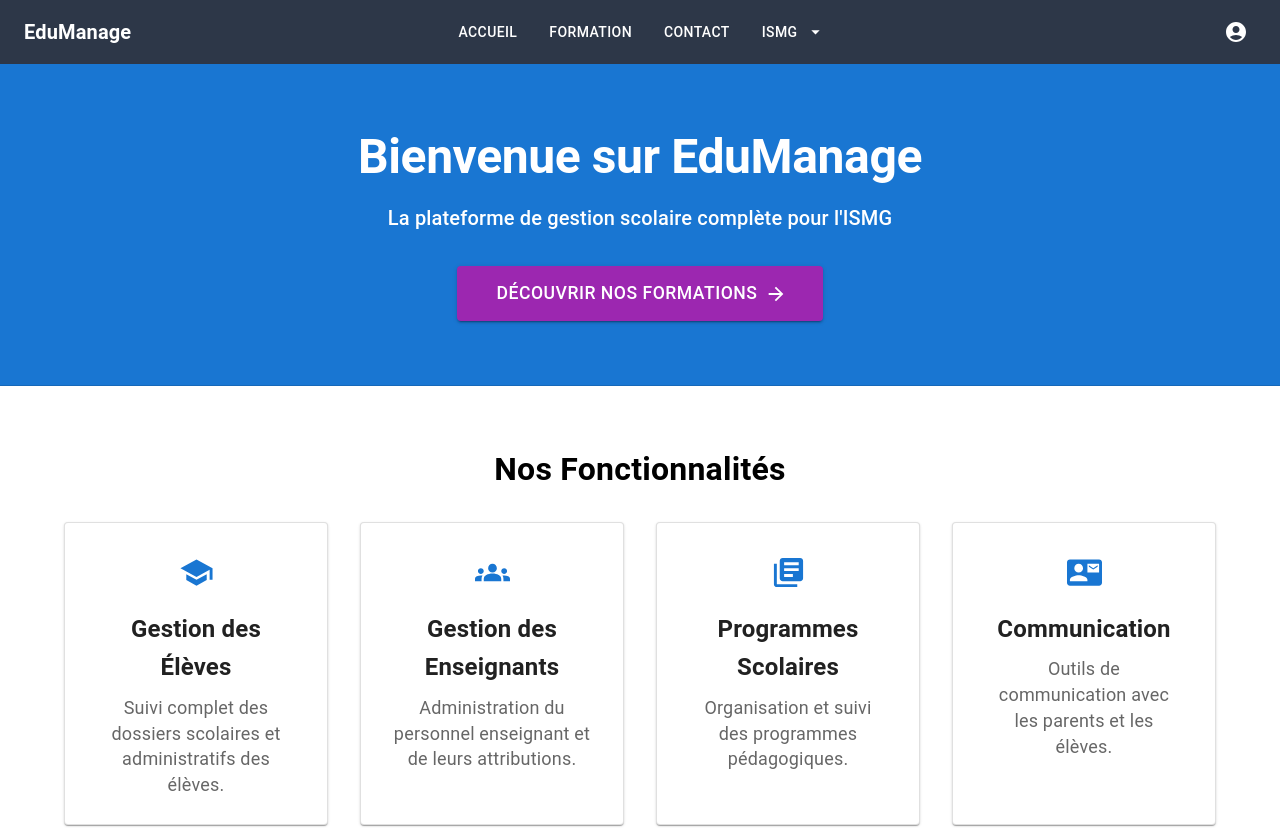
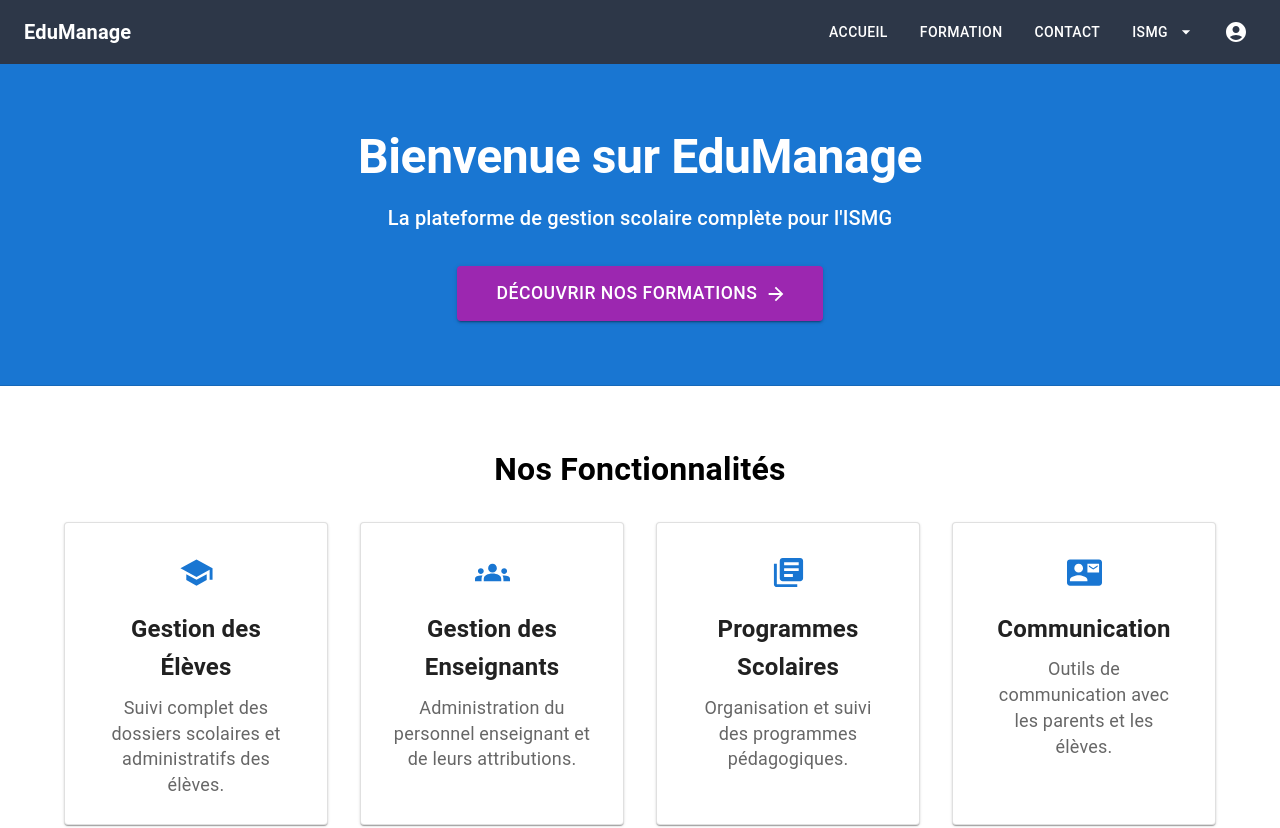
Before and after one commit to kabaconde2024/Mes_sites, a React (Create React App) app in the folder gestions_ecoles/: page /Accueil in a window 1280 px wide. Shown: the top 828 px of the page. Built offline with nearby package versions, Linux system fonts and the light colour scheme.

Commit message:
Ajout des dernières dépendances manquantes

```diff
--- a/gestions_ecoles/src/Pages/Header.js
+++ b/gestions_ecoles/src/Pages/Header.js
@@ -100,15 +100,12 @@ const Header = () => {
           </IconButton>
         )}
 
-        {/* Centered Navigation (Desktop) */}
+        {/* Navigation Links (Right) */}
         {!isMobile && (
           <Box sx={{
             display: 'flex',
-            justifyContent: 'center',
-            flexGrow: 1,
-            position: 'absolute',
-            left: '50%',
-            transform: 'translateX(-50%)'
+            alignItems: 'center',
+            marginLeft: 'auto'
           }}>
             {navLinks.map((link, index) => (
               link.submenu ? (
@@ -134,11 +131,8 @@ const Header = () => {
                 </Button>
               )
             ))}
-          </Box>
-        )}
 
-        {/* Profile (Right) */}
-        <Box sx={{ marginLeft: 'auto' }}>
+            {/* Profile */}
             <IconButton
               aria-label="account of current user"
               aria-controls="menu-appbar"
@@ -146,6 +140,7 @@ const Header = () => {
               onClick={handleMenu}
               color="inherit"
               sx={{
+                ml: 1,
                 '&:hover': {
                   backgroundColor: 'rgba(255, 255, 255, 0.1)'
                 }
@@ -154,6 +149,7 @@ const Header = () => {
               <AccountCircle />
             </IconButton>
           </Box>
+        )}
 
         {/* Institution Submenu */}
         <Popover
```
Lines whose indentation alone changed are shown as unchanged.
